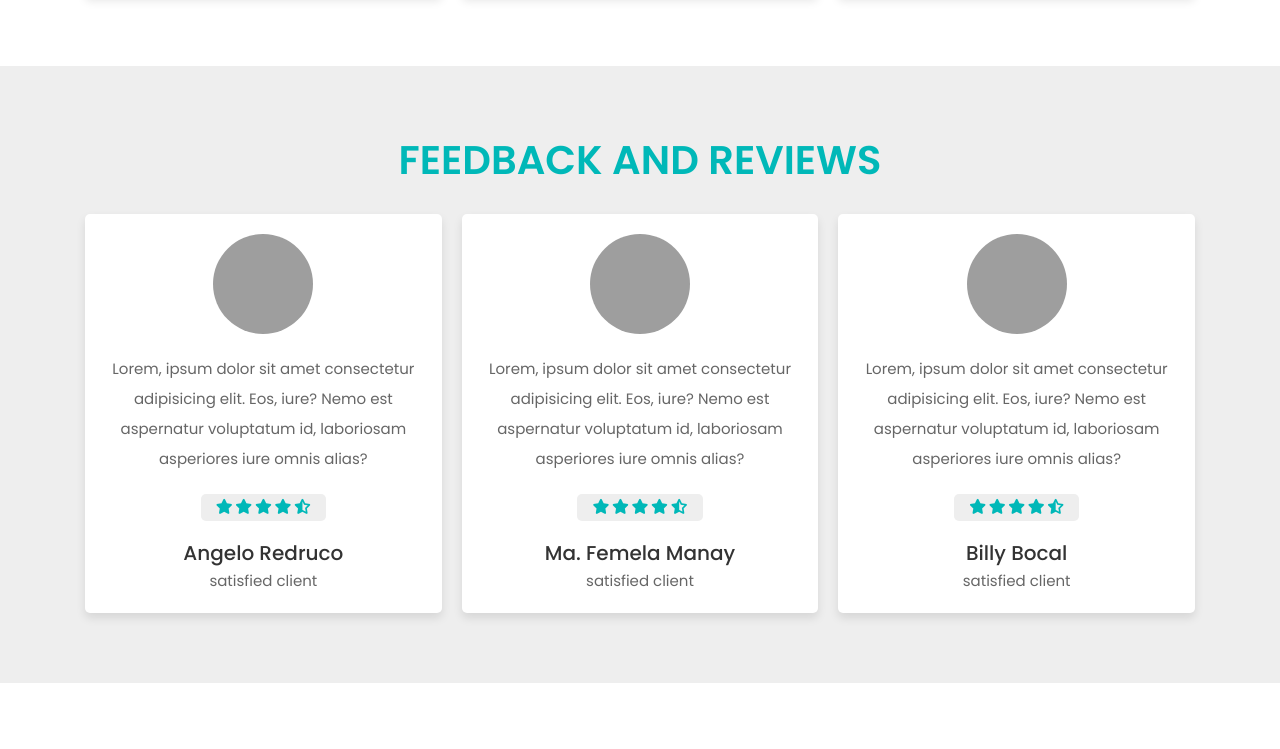
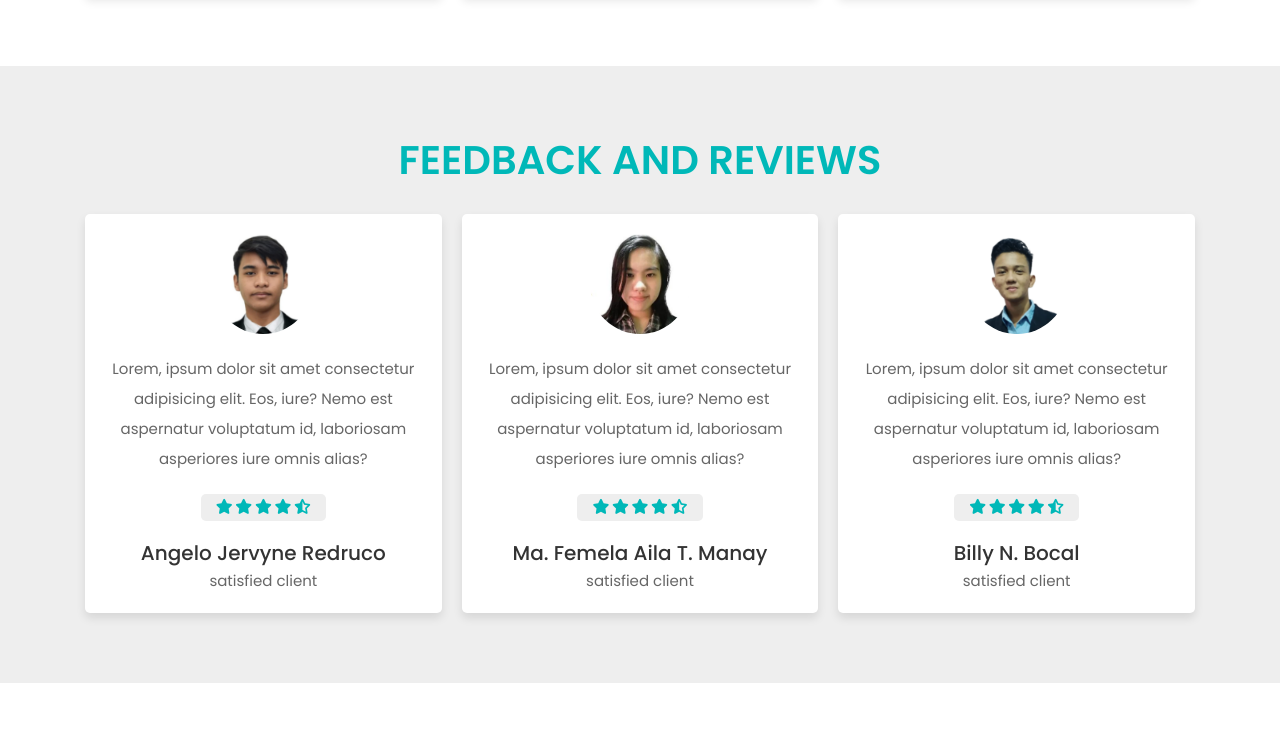
Before and after one commit to AiiJhayy/ByteMe, a PHP site: page / in a window 1280 px wide. Shown: the part 2692-3441 px from the top of the page. Run offline with PHP 8.4, Linux system fonts and the light colour scheme; grey boxes are pictures that could not be loaded.

Commit message:
Feedback and Reviews pics

```diff
--- a/Index.php
+++ b/Index.php
@@ -646,7 +646,7 @@ section{
    <div class="box-container container">
 
       <div class="box">
-         <img src="images/pic-1.png." alt="">
+         <img src="Pictures/aj.png" alt="Angelo Jervyne Redruco">
          <p>Lorem, ipsum dolor sit amet consectetur adipisicing elit. Eos, iure? Nemo est aspernatur voluptatum id, laboriosam asperiores iure omnis alias?</p>
          <div class="stars">
             <i class="fas fa-star"></i>
@@ -655,12 +655,12 @@ section{
             <i class="fas fa-star"></i>
             <i class="fas fa-star-half-alt"></i>
          </div>
-         <h3>Angelo Redruco</h3>
+         <h3>Angelo Jervyne Redruco</h3>
          <span>satisfied client</span>
       </div>
 
       <div class="box">
-         <img src="images/pic-2.png." alt="">
+         <img src="Pictures/fem.png" alt="Ma. Femela Aila T. Manay">
          <p>Lorem, ipsum dolor sit amet consectetur adipisicing elit. Eos, iure? Nemo est aspernatur voluptatum id, laboriosam asperiores iure omnis alias?</p>
          <div class="stars">
             <i class="fas fa-star"></i>
@@ -669,12 +669,12 @@ section{
             <i class="fas fa-star"></i>
             <i class="fas fa-star-half-alt"></i>
          </div>
-         <h3>Ma. Femela Manay</h3>
+         <h3>Ma. Femela Aila T. Manay</h3>
          <span>satisfied client</span>
       </div>
 
       <div class="box">
-         <img src="images/pic-3.png." alt="">
+         <img src="Pictures/bill.png" alt="Billy N. Bocal">
          <p>Lorem, ipsum dolor sit amet consectetur adipisicing elit. Eos, iure? Nemo est aspernatur voluptatum id, laboriosam asperiores iure omnis alias?</p>
          <div class="stars">
             <i class="fas fa-star"></i>
@@ -683,7 +683,7 @@ section{
             <i class="fas fa-star"></i>
             <i class="fas fa-star-half-alt"></i>
          </div>
-         <h3>Billy Bocal</h3>
+         <h3>Billy N. Bocal</h3>
          <span>satisfied client</span>
       </div>
 
```
Also changed, not shown: Pictures/aj.png (added), Pictures/bill.png (added), Pictures/fem.png (added).
